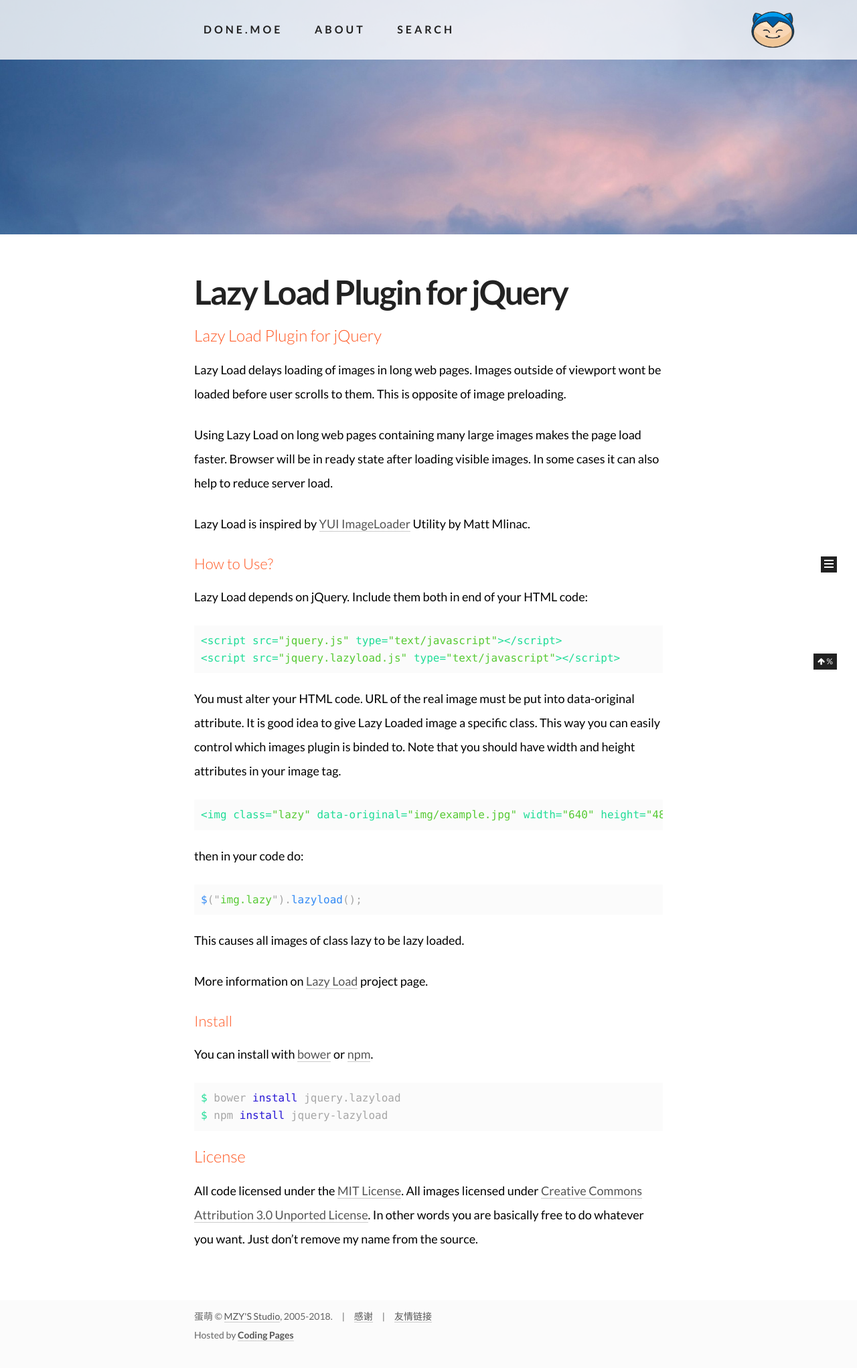
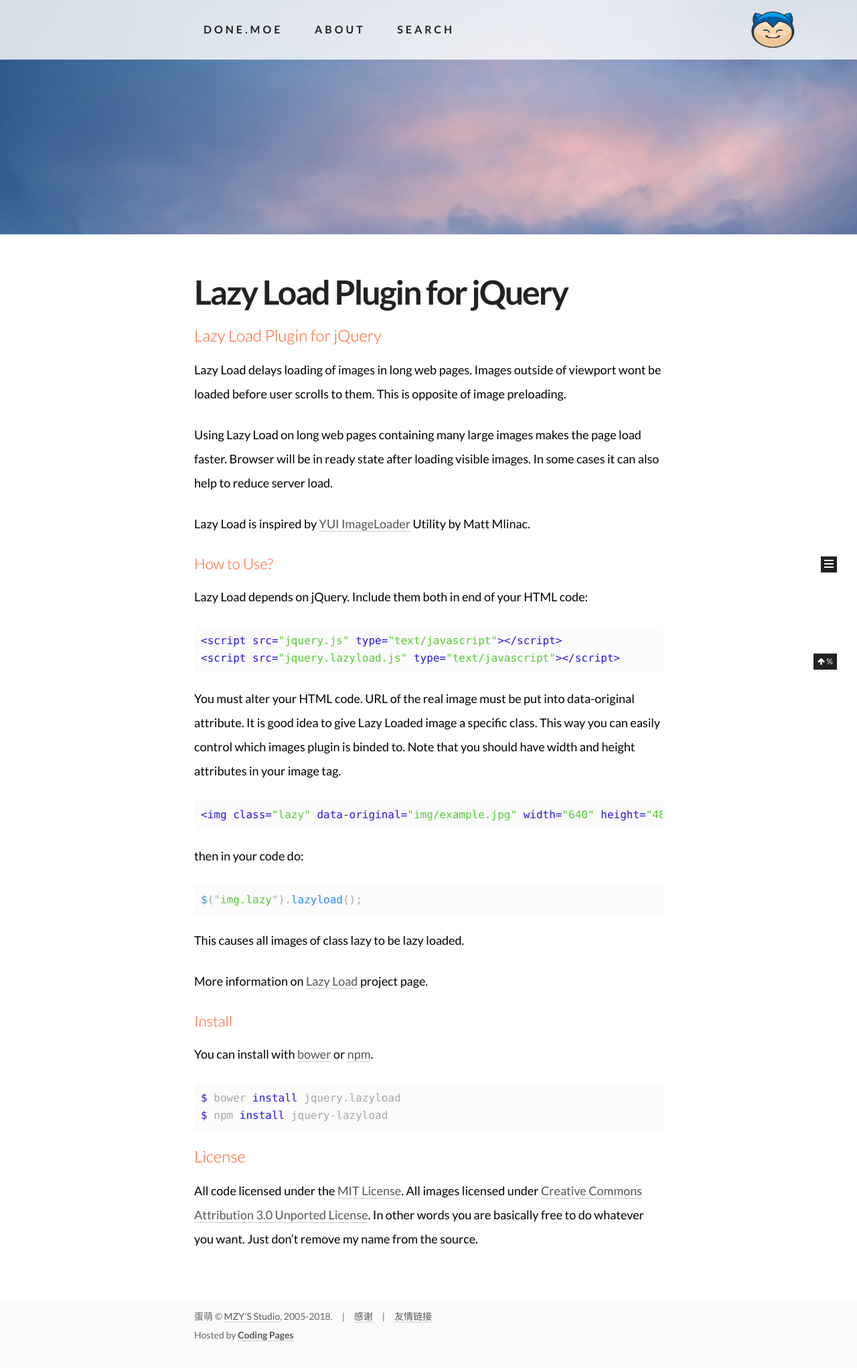
Before and after one commit to ikemanet/ikemanet.github.io, a Jekyll site: the page built from assets/lib/jquery_lazyload/README.md, in a window 1280 px wide. Shown: the whole page at 67% size. Built offline with Jekyll 4.4.1, drawn with Linux system fonts in a browser that asks for light colours; our own code applies the rules of GitHub Pages for plain Markdown files; comment, search, counter and statistics services are not loaded.

Commit message:
correction theme ui 4

```diff
--- a/_sass/_common/components/highlight/theme.scss
+++ b/_sass/_common/components/highlight/theme.scss
@@ -7,7 +7,7 @@
   $highlight-selection    : #d6d6d6 !global;
   $highlight-foreground   : #a6a6a6 !global;
   $highlight-comment      : #496190 !global;
-  $highlight-red          : #1fdd97 !global;
+  $highlight-red          : #2918d5 !global;
   $highlight-orange       : #2918d5 !global;
   $highlight-yellow       : #e7c547 !global;
   $highlight-green        : #56ca33 !global;
```
